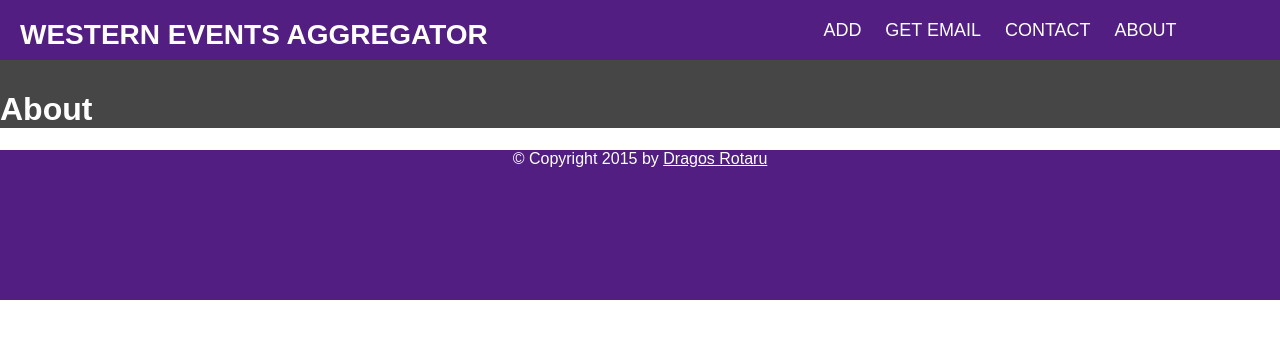
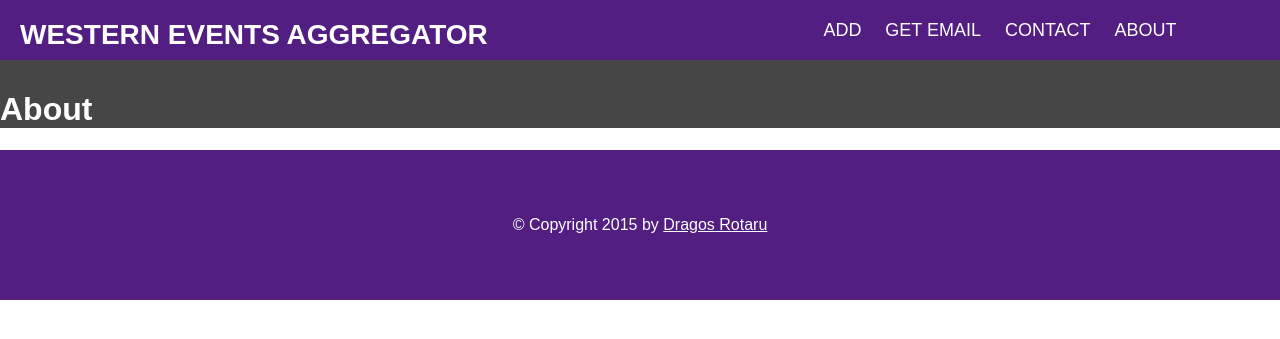
Before and after one commit to DragosRotaru/WesternEventsAgregator, a Flask app: page /about in a window 1280 px wide. Shown: the top 339 px of the page. Run offline with Flask 2, Linux system fonts and the light colour scheme.

```diff
--- a/static/styles.css
+++ b/static/styles.css
@@ -140,6 +140,7 @@ nav ul ul li {
  min-height: 150px;
  width:100%;
  min-width: 1200px;
+ line-height: 150px;
 }
 .footer a{
 	color: white;
```
